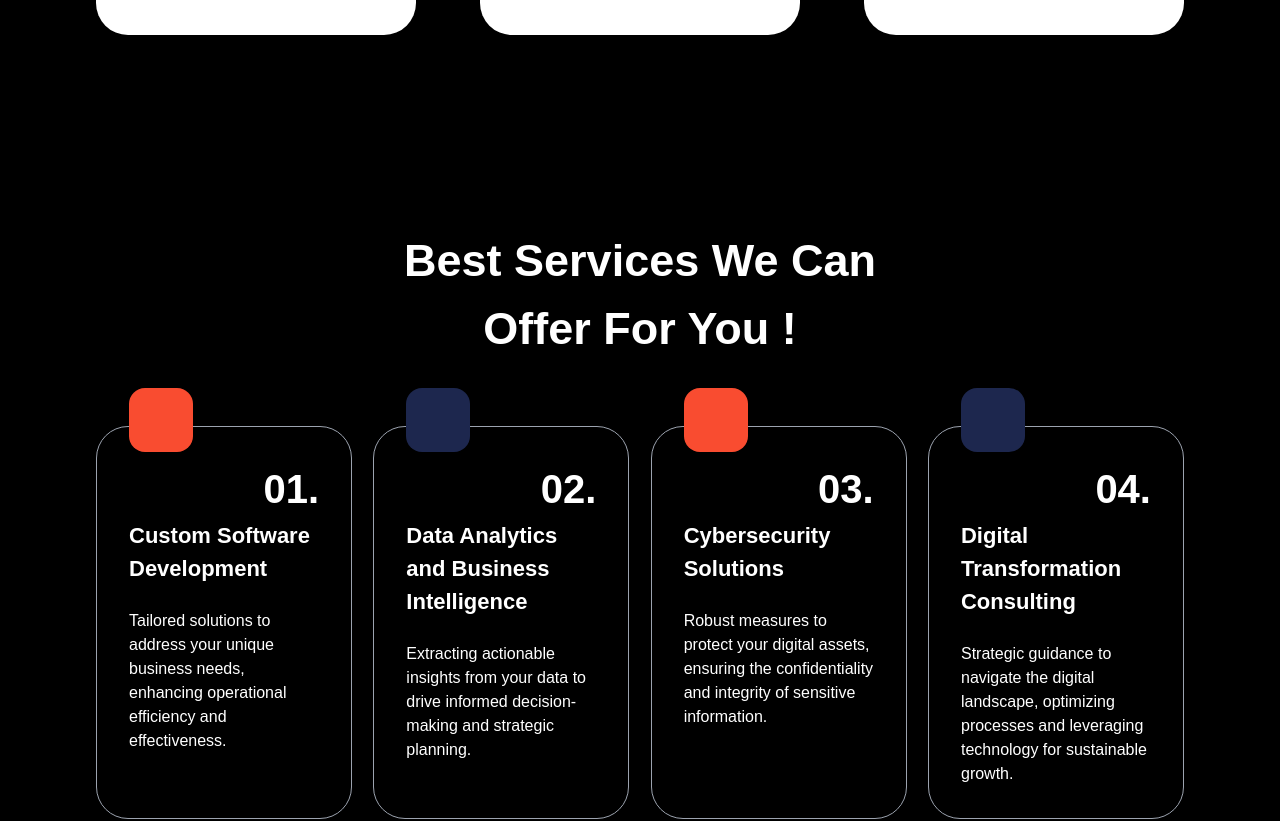
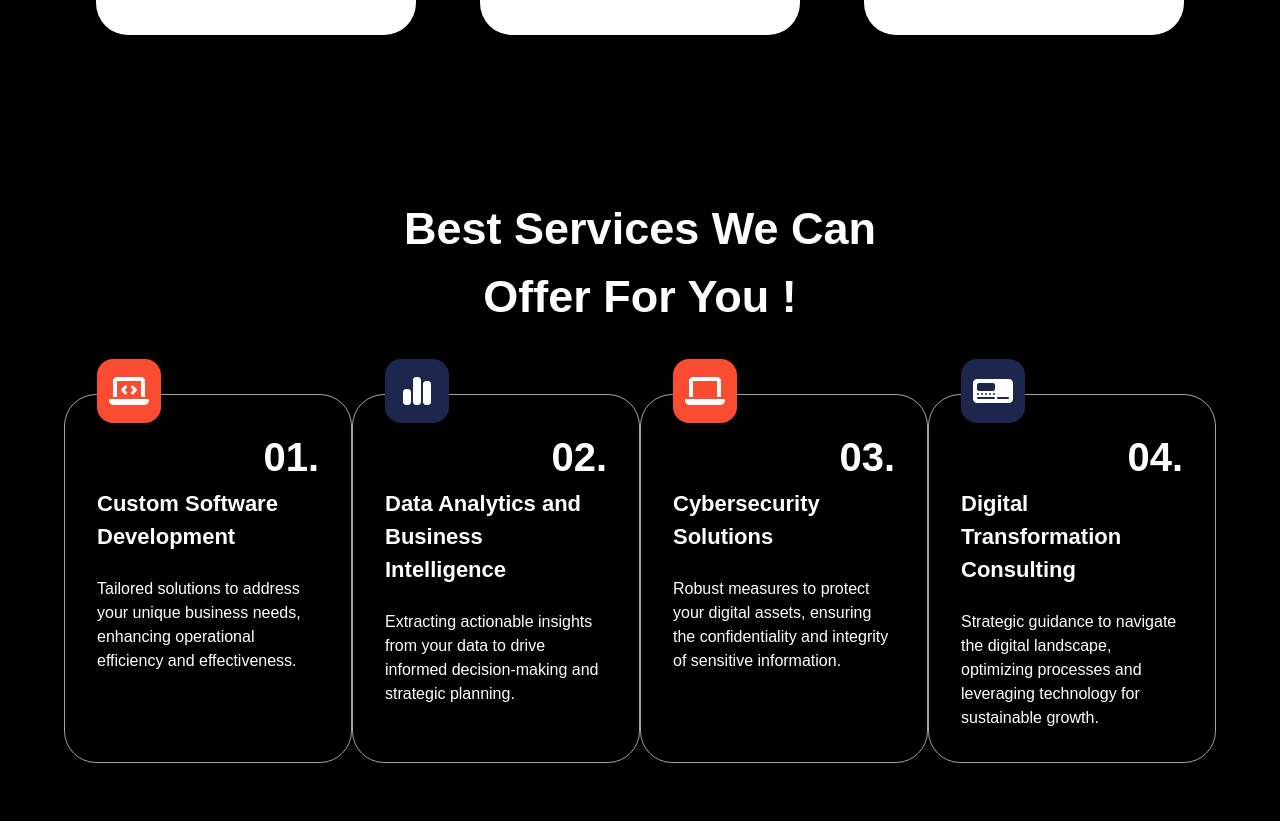
Before and after one commit to emdevelopa/maximillian, a React (Create React App) app: page / in a window 1280 px wide. Shown: the part 3148-3969 px from the top of the page. Built offline with nearby package versions, Linux system fonts and the light colour scheme.

Commit message:
cool afternoon

```diff
--- a/src/components/offer.jsx
+++ b/src/components/offer.jsx
@@ -1,14 +1,25 @@
+
+import {
+  faChartSimple,
+  faDigitalTachograph,
+  faLaptop,
+  faLaptopCode,
+} from "@fortawesome/free-solid-svg-icons";
+import { FontAwesomeIcon } from "@fortawesome/react-fontawesome";
+
 export default function WhatWeOffer() {
   return (
-    <section className="text-white p-[6em] max-md-[600px]:p-[1em]">
+    <section className="text-white p-[4em] max-md-[600px]:p-[1em]">
       <div className="text-center mb-[4em]">
         <h1 className="font-bold text-[45px] m-auto w-[50%]  max-md-[600px]:w-full max-md-[600px]:text-center max-md-[600px]:text-[34px] max-md-[600px]:leading-[1.2em]">
           Best Services We Can Offer For You !
         </h1>
       </div>
       <section className="flex justify-between flex-wrap max-md-[600px]:gap-[4em] max-md-[600px]:justify-center">
-        <div className="border relative border-gray-400 rounded-[2em] w-[16em] p-[2em] max-md-[600px]:w-full">
-          <div className="bg-[#F94C30] absolute top-[-10%] rounded-[1em] h-[4em] w-[4em]"></div>
+        <div className="border relative border-gray-400 rounded-[2em] w-[18em] p-[2em] max-md-[600px]:w-full">
+          <div className="bg-[#F94C30] absolute top-[-10%] rounded-[1em] h-[4em] w-[4em] flex items-center justify-center">
+            <FontAwesomeIcon icon={faLaptopCode} size="2xl" />
+          </div>
           <div className="flex justify-end">
             <h1 className="text-[40px] font-bold">01.</h1>
           </div>
@@ -20,8 +31,10 @@ export default function WhatWeOffer() {
             operational efficiency and effectiveness.
           </p>
         </div>
-        <div className="border relative border-gray-400 rounded-[2em] w-[16em] p-[2em] max-md-[600px]:w-full">
-          <div className="bg-[#1D274E] absolute top-[-10%] rounded-[1em] h-[4em] w-[4em]"></div>
+        <div className="border relative border-gray-400 rounded-[2em] w-[18em] p-[2em] max-md-[600px]:w-full">
+          <div className="bg-[#1D274E] absolute top-[-10%] rounded-[1em] h-[4em] w-[4em] flex items-center justify-center">
+            <FontAwesomeIcon icon={faChartSimple} size="2xl" />
+          </div>
           <div className="flex justify-end">
             <h1 className="text-[40px] font-bold">02.</h1>
           </div>
@@ -33,8 +46,10 @@ export default function WhatWeOffer() {
             decision-making and strategic planning.
           </p>
         </div>
-        <div className="border relative border-gray-400 rounded-[2em] w-[16em] p-[2em] max-md-[600px]:w-full">
-          <div className="bg-[#F94C30] absolute top-[-10%] rounded-[1em] h-[4em] w-[4em]"></div>
+        <div className="border relative border-gray-400 rounded-[2em] w-[18em] p-[2em] max-md-[600px]:w-full">
+          <div className="bg-[#F94C30] absolute top-[-10%] rounded-[1em] h-[4em] w-[4em] flex items-center justify-center">
+            <FontAwesomeIcon icon={faLaptop} size="2xl" />
+          </div>
           <div className="flex justify-end">
             <h1 className="text-[40px] font-bold">03.</h1>
           </div>
@@ -46,8 +61,10 @@ export default function WhatWeOffer() {
             confidentiality and integrity of sensitive information.
           </p>
         </div>
-        <div className="border relative border-gray-400 rounded-[2em] w-[16em] p-[2em] max-md-[600px]:w-full">
-          <div className="bg-[#1D274E] absolute top-[-10%] rounded-[1em] h-[4em] w-[4em]"></div>
+        <div className="border relative border-gray-400 rounded-[2em] w-[18em] p-[2em] max-md-[600px]:w-full">
+          <div className="bg-[#1D274E] absolute top-[-10%] rounded-[1em] h-[4em] w-[4em] flex items-center justify-center">
+            <FontAwesomeIcon icon={faDigitalTachograph} size="2xl" />
+          </div>
           <div className="flex justify-end">
             <h1 className="text-[40px] font-bold">04.</h1>
           </div>
```
